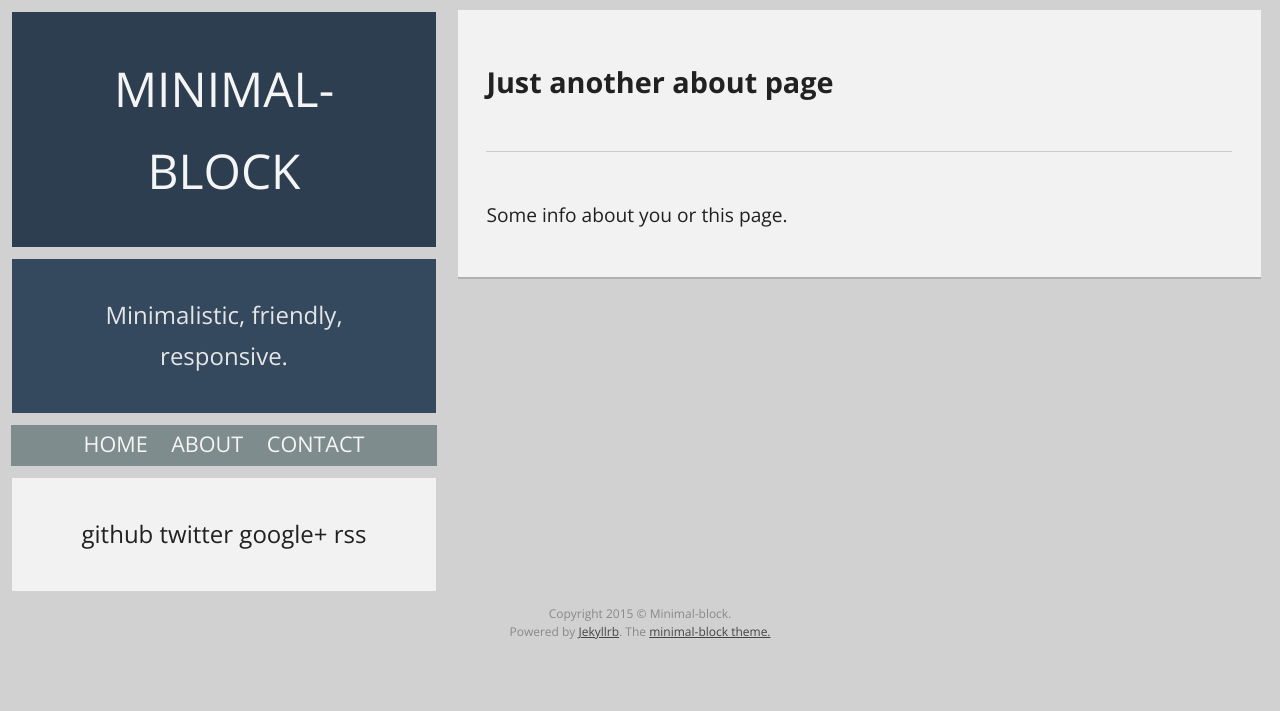
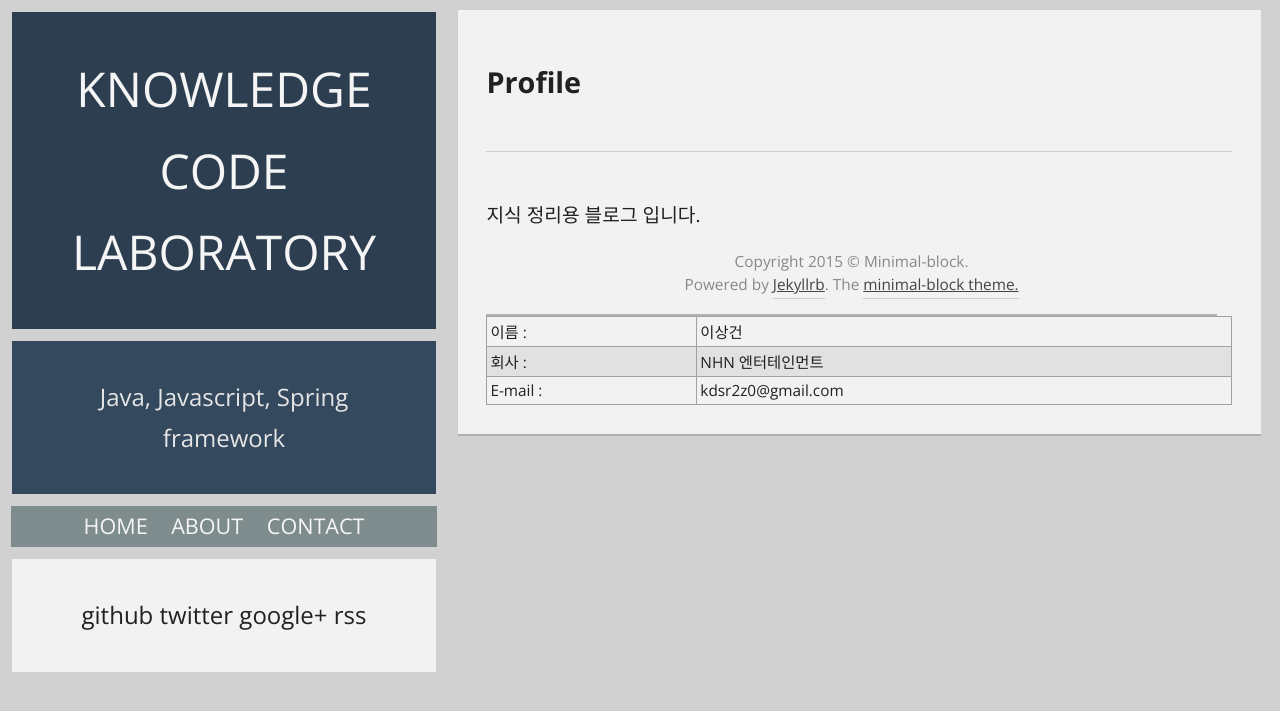
Before and after one commit to kdsr2z0/kdsr2z0.github.io, a Jekyll site: the page built from about/index.html, in a window 1280 px wide. Shown: the top 711 px of the page. Built offline with Jekyll 4.4.1, drawn with Linux system fonts in a browser that asks for light colours; Markdown is read by kramdown in place of the engine named in the settings.

Commit message:
설정, 어바웃 수정

```diff
--- a/_config.yml
+++ b/_config.yml
@@ -1,6 +1,6 @@
 # General
-name: Minimal-Block
-description: "Minimalistic, friendly, responsive."
+name: Knowledge Code Laboratory
+description: "Java, Javascript, Spring framework"
 url: http://kdsr2z0.github.io
 
 markdown: redcarpet
@@ -11,9 +11,9 @@ permalink: /:title
 
 # Social share and comments.
 disqus-id: 이상건
-twitter:
-github: github.com/kdsr2z0
-google:
+# twitter:
+github: kdsr2z0
+# google:
 
 # RSS feed
 rss-feed-limit: 10
--- a/about/index.html
+++ b/about/index.html
@@ -3,8 +3,21 @@ layout: default
 ---
 <div class="main-content">
     <article class="module color-3">
-            <h1>Just another about page</h1>
+            <h1>Profile</h1>
             <hr>
-            <p>Some info about you or this page.</p>
+            <p>지식 정리용 블로그 입니다.</p>
+
+			<p>
+				<table>
+				<tr>
+					<td>이름 :</td> <td>이상건</td>
+				</tr>
+				<tr>
+					<td>회사 :</td> <td>NHN 엔터테인먼트</td>
+				</tr>
+				<tr>
+					<td>E-mail :</td> <td>kdsr2z0@gmail.com</td>
+				</tr>
+			</p>
     </article>
 </div>
```
